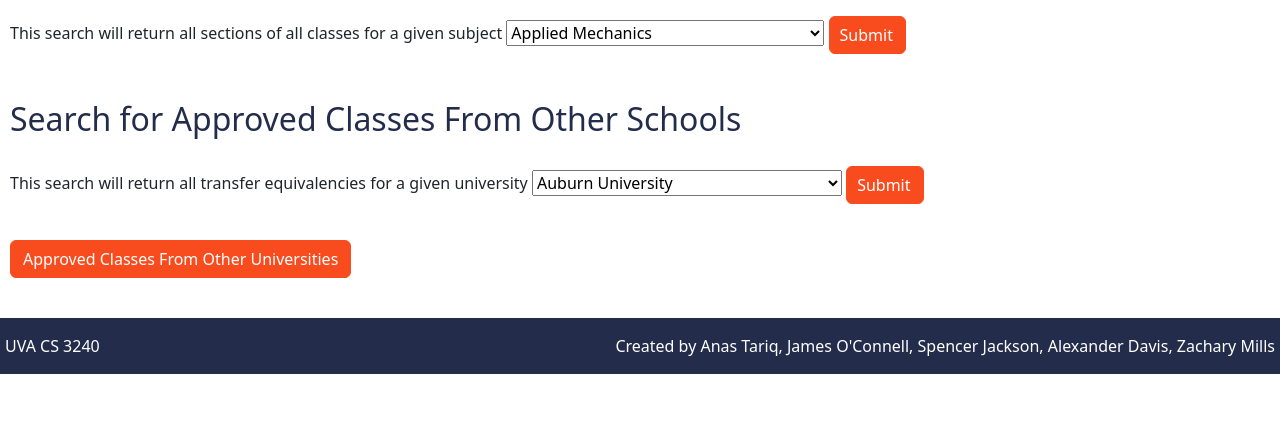
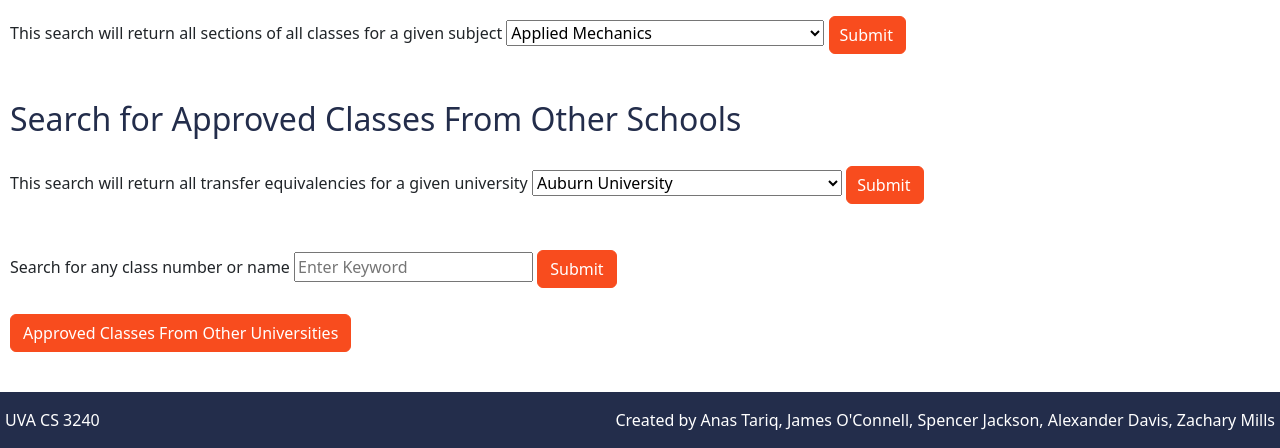
Before and after one commit to etrolbhvdx/project-b-29, a Django app: page /home/seas/admin/ in a window 1280 px wide. Shown: the part 863-1311 px from the top of the page. Before the commit the page ends 1237 px from the top, so only its background shows below. Run offline with Django 4.2, Linux system fonts and the light colour scheme; a user stored in the database is signed in; data that the repository does not hold is empty; some libraries are stand-ins or nearby versions.

Commit message:
Added search to admin

```diff
--- a/templates/seasadmin.html
+++ b/templates/seasadmin.html
@@ -313,6 +313,20 @@ h1, h2 {
         </form>
     </div>
 
+    <div class="d-flex" style="padding-top:20px;padding-left:10px">
+        <form action="freeSearch" method="post">
+            {% csrf_token %}
+            <fieldset>
+                {% if error_message %}<p><strong>{{ error_message }}</strong></p>{% endif %}
+                <label for="searchNum">Search for any class number or name</label>
+                <input type="text" name = "searchNum"  id="searchNum" placeholder="Enter Keyword">
+                <button type="submit" class="btn btn-ora">
+                    Submit
+                </button>
+            </fieldset>
+        </form>
+    </div>
+
     <div class="d-flex" style="padding-left:10px;padding-top:10px">
         <a href="/home/seas/approved" class="btn btn-ora">Approved Classes From Other Universities</a>
     </div>
```
